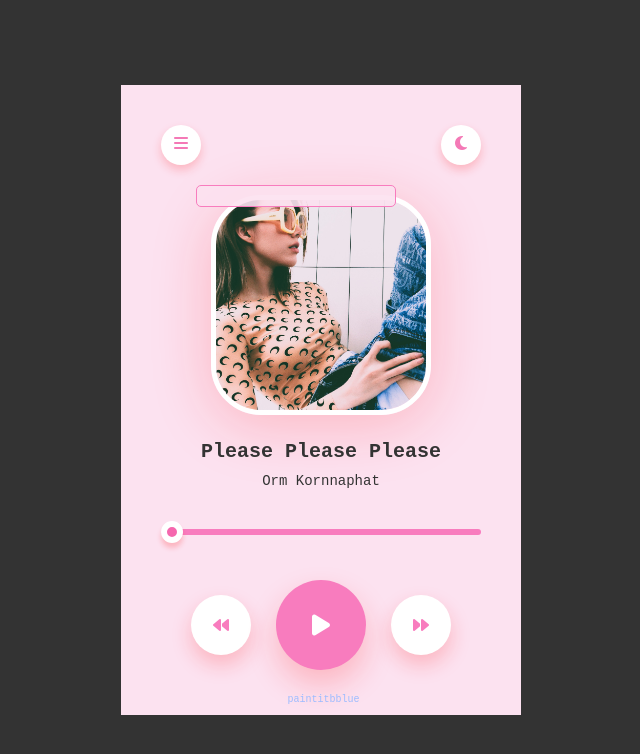
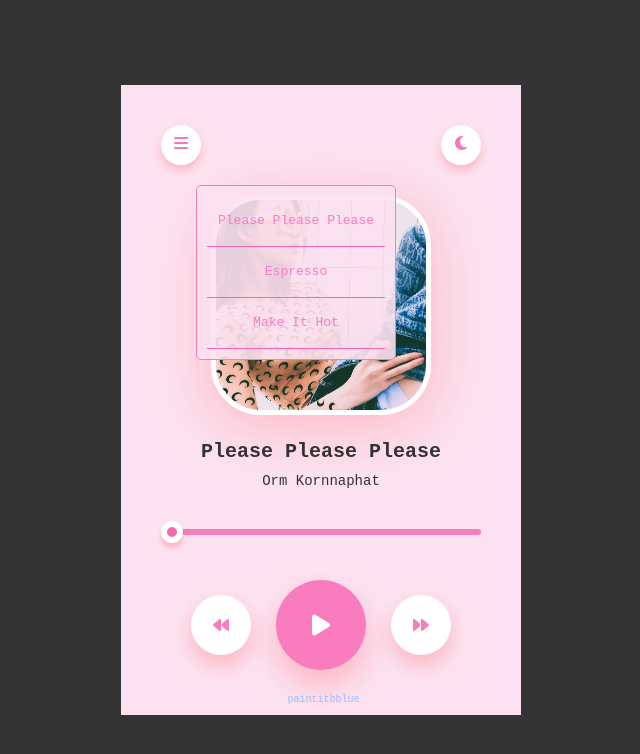
Before and after one commit to paintitbblue/orm-music-player, a plain HTML site: page index.html in a window 1280 px wide. Both pictures are taken after a click on the element 500 px from the left and 145 px from the top of the page. Shown: the whole page, without its empty margins (319-959 px from the left). Drawn offline with Linux system fonts and the light colour scheme.

Commit message:
fix dropdown menu

```diff
--- a/script.js
+++ b/script.js
@@ -133,11 +133,8 @@ song.onended = function() {
 // toggle the visibility of the dropdown menu
 function toggleDropdown() {
     const songList = document.getElementById('songList');
-    if (songList.style.display === 'block') {
-        songList.style.display = 'none';
-    } else {
-        songList.style.display = 'block';
-    }
+
+    songList.classList.toggle('show-dropdown');
 }
 
 // initialize theme on page load
@@ -151,28 +148,6 @@ window.onload = function () {
     updateIcons();
     loadSong(currentSongIndex);
 }
-
-// // toggle dark mode
-// function toggleDarkMode() {
-//     document.body.classList.remove('light-mode');
-//     document.body.classList.add('dark-mode');
-//     localStorage.setItem('theme', 'dark');
-//     // switch icons
-//     document.getElementById('darkModeToggle').style.display = 'none';
-//     document.getElementById('lightModeToggle').style.display = 'block'
-//     switchSongList();
-// }
-
-// // toggle light mode
-// function toggleLightMode() {
-//     document.body.classList.remove('dark-mode');
-//     document.body.classList.add('light-mode');
-//     localStorage.setItem('theme', 'light');
-//     // switch icons
-//     document.getElementById('darkModeToggle').style.display = 'none';
-//     document.getElementById('lightModeToggle').style.display = 'block';
-//     switchSongList();
-// }
 
 // toggle light mode
 function toggleLightMode() {
@@ -215,9 +190,9 @@ function switchSongList() {
     }
     currentSongIndex = 0;
     loadSong(currentSongIndex);
-    // populateSongList();
+    populateSongList();
 }
 
 // Load first song initially
 loadSong(currentSongIndex);
-// populateSongList();
+populateSongList();
--- a/style.css
+++ b/style.css
@@ -135,8 +135,11 @@ nav .circle:hover{
     border: 1px solid #f87cbe;
     border-radius: 5px;
     width: 200px;
-    z-index: 1;
+    z-index: 100;
     transform: scale(1);
+}
+.dropdown-menu .show-dropdown {
+    display: block;
 }
 .dropdown-menu li{
     padding: 5px;
```
